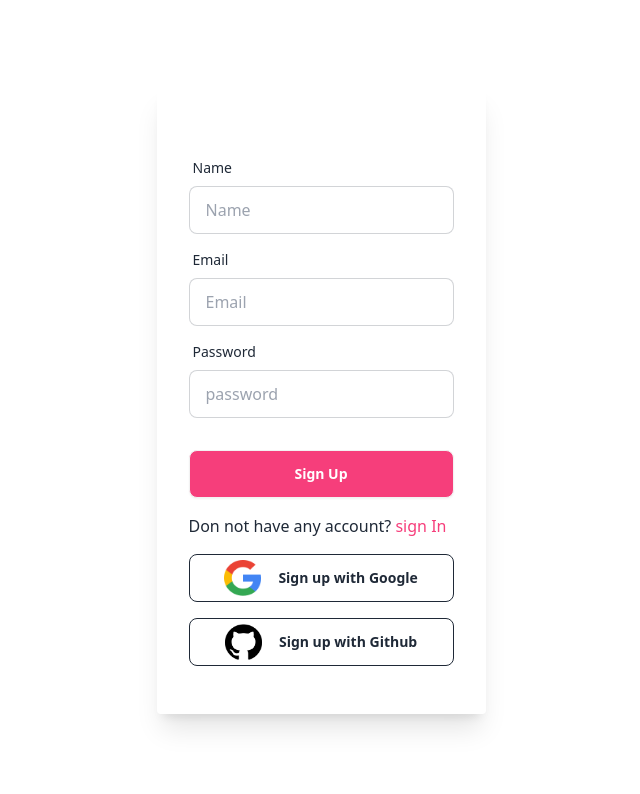
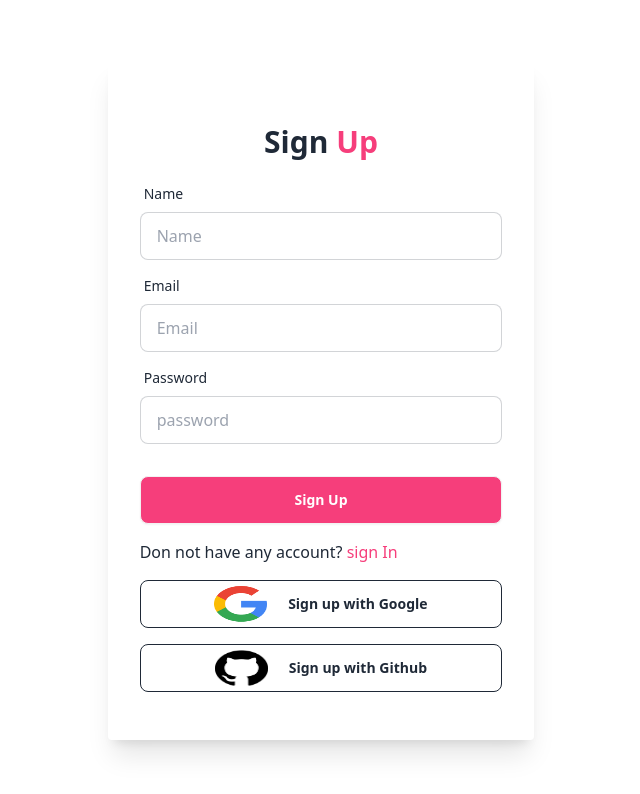
Before and after one commit to mdhasankha-1023/jerin-s-parlour_client_side, a React (Vite) app: page /signUp in a window 1280 px wide. Shown: the top 794 px of the page, without its empty margins (319-959 px from the left). Built offline with nearby package versions, Linux system fonts and the light colour scheme; no server answers.

Commit message:
Modify: sign in form  and signup form  modify

```diff
--- a/src/Pages/SignIn/SignIn.jsx
+++ b/src/Pages/SignIn/SignIn.jsx
@@ -57,8 +57,8 @@ export default function SignIn() {
 
   return (
     <div className="flex items-center justify-center h-screen">
-      <div className='shadow-xl py-12 px-8 rounded'>
-        <PrimaryTitle text={'Sign In'} />
+      <div className='shadow-xl py-12 px-8 rounded w-1/3'>
+        <PrimaryTitle text1={'Sign'} text2={'In'} style={'text-center'} />
         <form onSubmit={handleSubmit} className="card-body w-full p-0">
           <div className="form-control">
             <label className="label">
--- a/src/Pages/SignUp/SignUp.jsx
+++ b/src/Pages/SignUp/SignUp.jsx
@@ -57,8 +57,8 @@ export default function SignUp() {
 
     return (
         <div className='flex items-center justify-center h-screen'>
-            <div className='shadow-xl py-12 px-8 rounded'>
-                <PrimaryTitle text={'Sign Up'}/>
+            <div className='shadow-xl py-12 px-8 rounded w-1/3'>
+            <PrimaryTitle text1={'Sign'} text2={'Up'} style={'text-center'} />
                 <form onSubmit={handleSubmit} className="card-body w-full p-0">
                     <div className="form-control">
                         <label className="label">
```
